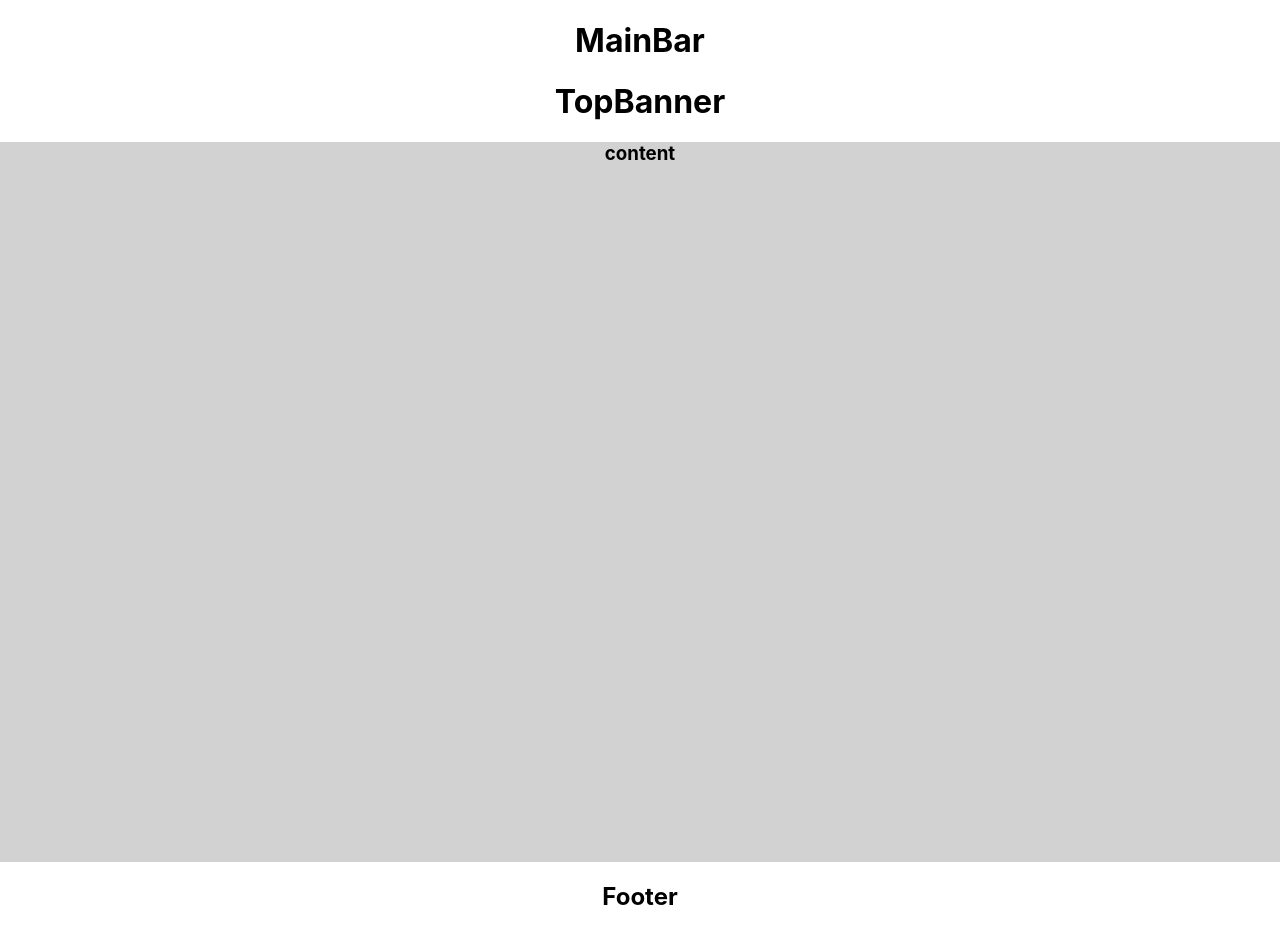
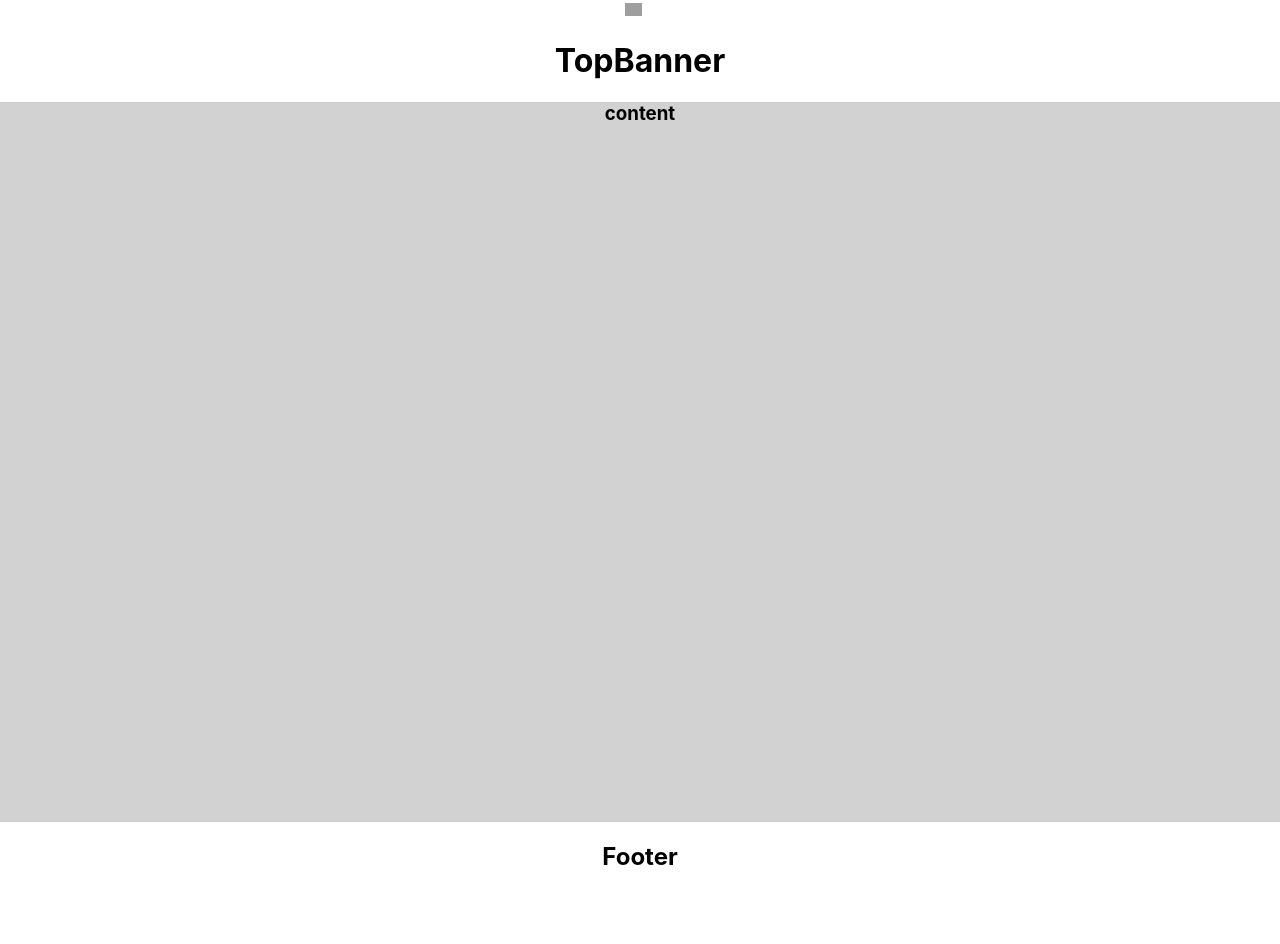
Before and after one commit to WongueShin/wantedFrontOnboarding, a React (Create React App) app: page / in a window 1280 px wide. Shown: the top 944 px of the page. After the commit the page ends 922 px from the top, so only its background shows below. Built offline with nearby package versions, Linux system fonts and the light colour scheme; grey boxes are pictures that could not be loaded.

Commit message:
import Logo font-family

```diff
--- a/public/index.html
+++ b/public/index.html
@@ -23,6 +23,7 @@
       name="description"
       content="커리어 성장과 행복을 위한 여정, 지금 원티드에서 시작하세요."
     />
+    <link rel="stylesheet" href="https://maxcdn.bootstrapcdn.com/font-awesome/4.7.0/css/font-awesome.min.css">
     <title>커리어 여정을 행복하게, 원티드</title>
   </head>
   <body>
--- /dev/null
+++ b/src/components/MainBar.css
@@ -0,0 +1,21 @@
+.MainBar_hamberger{
+    margin: 0;
+    padding: 0;
+    border: 0;
+    background: none;
+}
+
+@font-face {
+    font-family: 'icomoon';
+    font-weight: normal;
+    font-style: normal;
+    font-display: block;
+  }
+
+  .icon_new{
+    font-family: 'icomoon' !important;
+    speak: none;
+  }
+  .icon_new::before{
+    content: "\e992";
+  }
--- a/src/components/MainBar.js
+++ b/src/components/MainBar.js
@@ -1,8 +1,17 @@
+import './MainBar.css'
 function MainBar() {
     return(
-        <div role='presentation' className="MainBar_className">
-            <h1>MainBar</h1>
-        </div>
+        <nav>
+            <div role='presentation' className="MainBar_className">
+                <button type="button" className="MainBar_hamberger">
+                    <img src="https://static.wanted.co.kr/images/icon-menu.png"
+                        style={{width:"17px", heigth:"14px", objectFit:"contain"}}/>
+                </button>
+                <a>
+                    <i className='icon_new'></i>
+                </a>
+            </div>
+        </nav>
     )
 }
 
```
